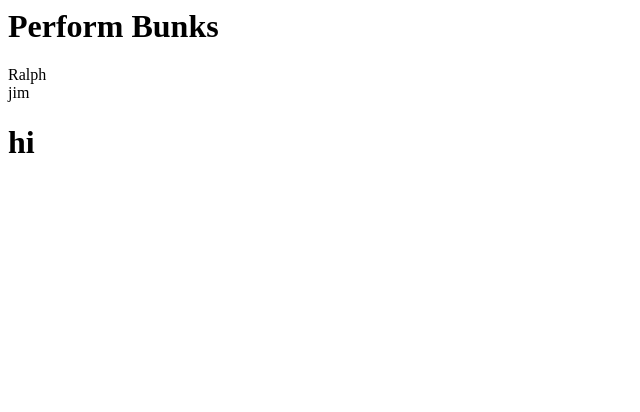
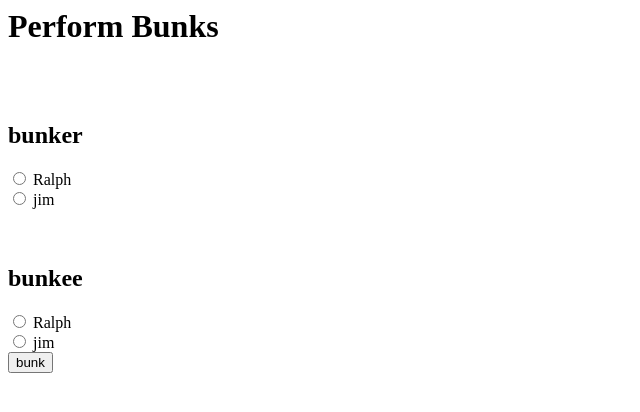
Before and after one commit to robertslutsky/jitterbunk, a Django app: page /bunk/perform_bunks/ in a window 1280 px wide. Shown: the top 412 px of the page, without its empty margins (0-640 px from the left). Run offline with Django 3.2, Linux system fonts and the light colour scheme; data comes from the database, SQL or seed files in the repository; both versions use the stored data as it was after the commit.

Commit message:
mostly functioning, clean up a little

```diff
--- a/bunk/models.py
+++ b/bunk/models.py
@@ -1,7 +1,7 @@
 from __future__ import unicode_literals
 
 from django.db import models
-
+from django.utils import timezone
 
 class Person(models.Model):
     name = models.CharField(max_length=200)
@@ -17,7 +17,7 @@ class Person(models.Model):
     #     self.save()
 
     def __str__(self):
-        return self.name #+ " performed " + str(self.times_bunker) + " bunks and has been bunked "+ str(self.times_bunkee)
+        return self.name + " performed " + str(self.times_bunker) + " bunks and has been bunked "+ str(self.times_bunkee)
 
     # def __repr__(self):
     #     return "asdf"
@@ -25,6 +25,7 @@ class Person(models.Model):
 class Bunk(models.Model):
     bunker = models.ForeignKey(Person, on_delete=models.CASCADE, related_name='bunks_out')
     bunkee = models.ForeignKey(Person, on_delete=models.CASCADE, related_name='bunks_in')
+    time=timezone.now()
     def __str__(self):
         return self.bunker.name+" bunked "+self.bunkee.name
 # Create your models here.
--- a/bunk/templates/bunk/options.html
+++ b/bunk/templates/bunk/options.html
@@ -1,5 +1,5 @@
 <h1> Jitterbunk </h1>
 <ul>
-    <li> <a href="/bunk/all_bunks/">all bunks</a> </li>
-    <li> <a href ="/bunk/perform_bunks/"> perform bunks</a> </li>
+    <li> <a href="{% url 'all_bunks' %}"> all bunks </a> </li>
+    <li> <a href ="{% url 'perform_bunks' %}"> perform bunks </a> </li>
 <ul>
--- a/bunk/templates/bunk/perform_bunks.html
+++ b/bunk/templates/bunk/perform_bunks.html
@@ -1,6 +1,23 @@
 <h1> Perform Bunks </h1>
+<br>
+<br>
+<h2> bunker </h2>
+<form action="{% url 'perform_bunks' %}" method="post">
+{% csrf_token %}
 {% for choice in person_set %}
-    {{choice}}
+    <input type="radio" name="bunker" id="bunker{{choice.pk}}" value="{{ choice.id }}">
+    <label for="bunker{{choice.id}}">{{ choice.name }}</label>
     <br>
 {% endfor %}
-<h1> hi </h1>
+</ul>
+<br>
+<br>
+<h2> bunkee </h2>
+{% for choice in person_set %}
+    <input type="radio" name="bunkee" id="bunkee{{ choice.pk }}" value="{{ choice.id }}">
+    <label for="bunkee{{ choice.id }}">{{ choice.name }}</label>
+    <br>
+{% endfor %}
+<input type="submit" value="bunk" />
+</ul>
+</form>
--- a/bunk/urls.py
+++ b/bunk/urls.py
@@ -1,4 +1,4 @@
-from django.conf.urls import url
+from django.conf.urls import url, include
 
 from . import views
 
@@ -6,4 +6,5 @@ urlpatterns = [
     url(r'^$', views.options, name='options'),
     url(r'^all_bunks/$', views.all_bunks, name='all_bunks'),
     url(r'^perform_bunks/$', views.perform_bunks, name='perform_bunks'),
+    url(r'^(?P<key>[0-9]+)/$',views.specific_user, name='specific_user'),
 ]
--- a/bunk/views.py
+++ b/bunk/views.py
@@ -1,6 +1,7 @@
-from django.http import HttpResponse
+from django.http import HttpResponse, HttpResponseRedirect
 from .models import Bunk,Person
 from django.shortcuts import get_object_or_404, render
+from django.core.urlresolvers import reverse
 def options(request):
     return render(request,'bunk/options.html')
 
@@ -8,5 +9,26 @@ def all_bunks(request):
     return render(request,'bunk/all_bunks.html',{'all_bunks':Bunk.objects.all()})
 
 def perform_bunks(request):
-    return render(request,'bunk/perform_bunks.html',{'person_set':Person.objects.all()})
+    try:
+        print(request.POST)
+        # print(Person.objects.all().pk)
+        print( [ i.pk for i in Person.objects.all()])
+        selected_bunker = Person.objects.get(pk = request.POST['bunker'])
+        selected_bunkee = Person.objects.get(pk = request.POST['bunkee'])
+
+    except (KeyError, Person.DoesNotExist):
+            print("except")
+            return render(request,'bunk/perform_bunks.html',{'person_set':Person.objects.all()})
+    else:
+        #selected_choice.votes += 1
+        #selected_choice.save()
+        # Always return an HttpResponseRedirect after successfully dealing
+        # with POST data. This prevents data from being posted twice if a
+        # user hits the Back button.
+        b = Bunk(bunker = selected_bunker, bunkee = selected_bunkee)
+        b.save()
+        return HttpResponseRedirect(reverse('options'))
+
+def specific_user(request,key):
+    return render(request,'bunk/specific_user.html',{'user':Person.objects.get(pk=key)})
 # Create your views here.
```
Also changed, not shown: bunk/templates/bunk/all_bunks.html (+5 -3 lines), bunk/templates/bunk/specific_user.html (added, +20 -0 lines), db.sqlite3.
